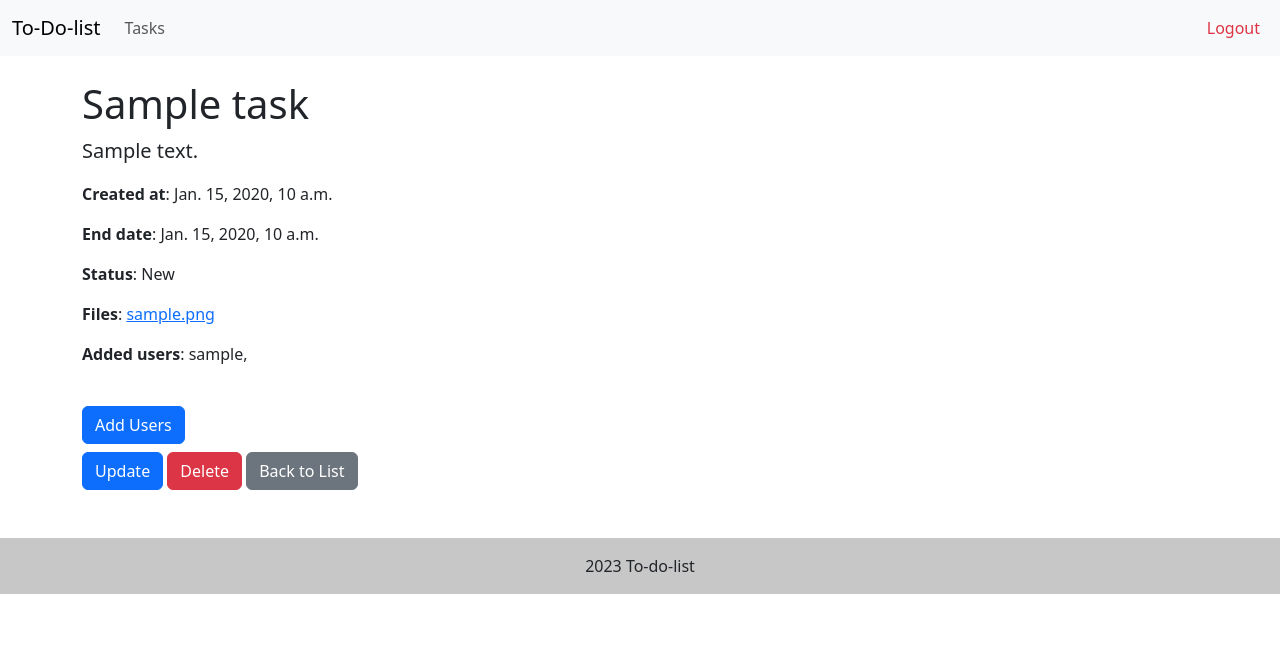
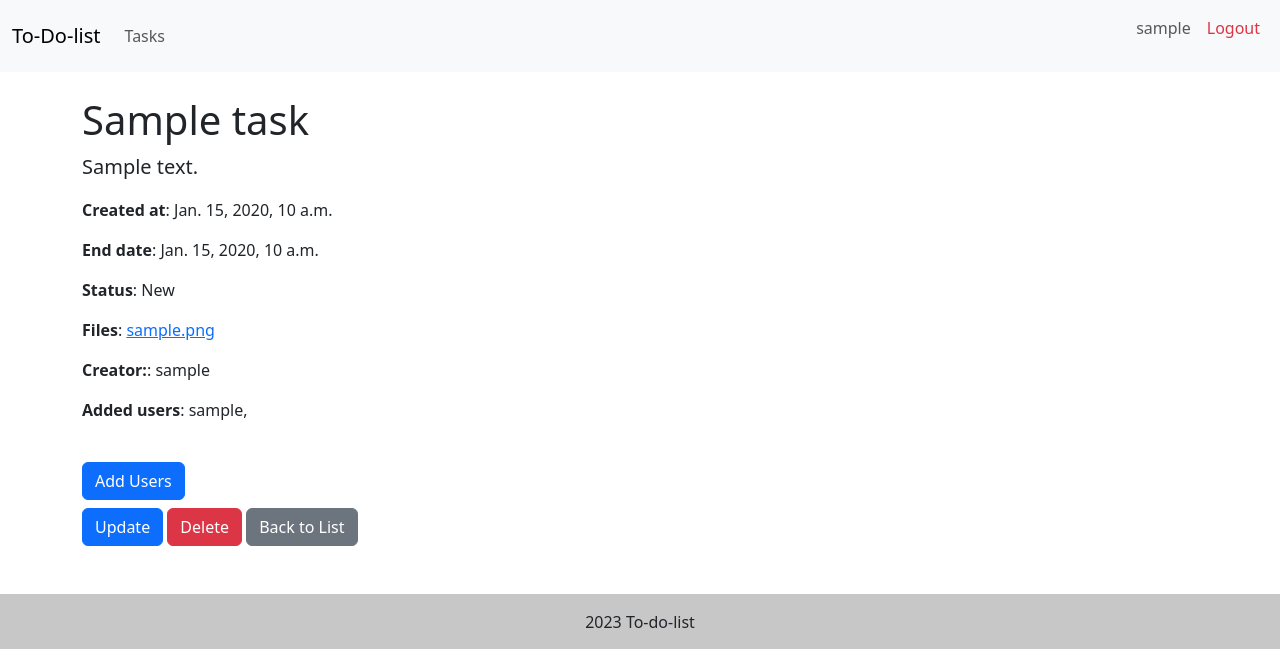
Before and after one commit to j8r41/django_todo, a Django app: page /task/1/ in a window 1280 px wide. Shown: the top 649 px of the page. Run offline with Django 3.2, Linux system fonts and the light colour scheme; a user stored in the database is signed in; tables that the repository leaves empty hold one stand-in row (values such as "Sample post"); some libraries are stand-ins or nearby versions.

Commit message:
update header and add permissions

```diff
--- a/app/templates/includes/header.html
+++ b/app/templates/includes/header.html
@@ -19,6 +19,9 @@
             <ul class="navbar-nav">
                 {% if user.is_authenticated %}
                     <li class="nav-item">
+                        <p class="nav-link">{{ user }}</p>
+                    </li>
+                    <li class="nav-item">
                         <a class="nav-link text-danger" href="{% url 'logout' %}">Logout</a>
                     </li>
                 {% else %}
--- a/app/templates/todo/task_detail.html
+++ b/app/templates/todo/task_detail.html
@@ -17,6 +17,10 @@
           </p>
         {% endif %}
         {% if object.assigned_users.all %}
+        <p>
+          <b>Creator:</b>: {{object.user}}
+
+        </p>
           <p>
             <b>Added users</b>:
             {% for user in task.assigned_users.all %}{{ user.username }}, {% endfor %}
--- a/app/todo/views.py
+++ b/app/todo/views.py
@@ -2,6 +2,7 @@ from django.contrib import messages
 from django.contrib.auth.mixins import LoginRequiredMixin
 from django.contrib.messages.views import SuccessMessageMixin
 from django.db.models import Q
+from django.http import Http404
 from django.urls import reverse_lazy
 from django.views.generic import DetailView, ListView
 from django.views.generic.edit import CreateView, DeleteView, UpdateView
@@ -30,6 +31,18 @@ class TaskListView(LoginRequiredMixin, ListView):
 class TaskDetailView(LoginRequiredMixin, DetailView):
     model = Task
     template_name = "todo/task_detail.html"
+
+    def get(self, request, *args, **kwargs):
+        self.object = self.get_object()
+
+        if (
+            self.object.user != request.user
+            and request.user not in self.object.assigned_users.all()
+        ):
+            raise Http404("You are not allowed to view this task.")
+
+        context = self.get_context_data(object=self.object)
+        return self.render_to_response(context)
 
 
 class TaskCreateView(LoginRequiredMixin, SuccessMessageMixin, CreateView):
```
